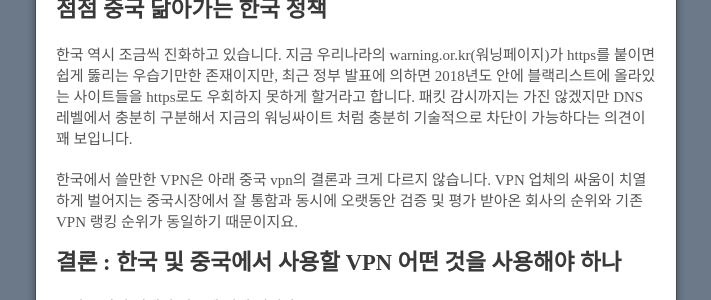
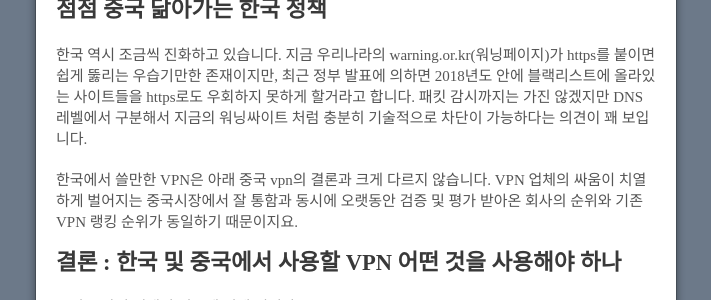
Before and after one commit to infocookie/Infocookie, a Jekyll site: the page built from _posts/2018-02-19-korea-china-vpn.md, in a window 1280 px wide and 900 px high, scrolled down 2812 px. Shown: the part 213-513 px from the top of the window, without its empty margins (284-995 px from the left). Built offline with Jekyll 4.4.1, drawn with Linux system fonts in a browser that asks for light colours; the repository's description, which GitHub fills in, is left out.

Commit message:
Update 2018-02-19-korea-china-vpn.md

```diff
--- a/_posts/2018-02-19-korea-china-vpn.md
+++ b/_posts/2018-02-19-korea-china-vpn.md
@@ -90,7 +90,7 @@ Shadowsocks(패킷 위장 툴) + VPN을 통해서 탈출구를 마련하고자
     * 중국에서는 유료 vpn이라 하더라도 설치 파일을 받을수가 없는데 이럴때는 한국이나 다른 나라에 있는 친구에게 설치파일을 받아서 보내달라고 하거나, 해당 업체 이메일을 보내서 설치파일을 메일로 보내달라고 하는 것도 방법
 
 ## 점점 중국 닮아가는 한국 정책
-한국 역시 조금씩 진화하고 있습니다. 지금 우리나라의 warning.or.kr(워닝페이지)가 https를 붙이면 쉽게 뚫리는 우습기만한 존재이지만, 최근 정부 발표에 의하면 2018년도 안에 블랙리스트에 올라있는 사이트들을 https로도 우회하지 못하게 할거라고 합니다. 패킷 감시까지는 가진 않겠지만 DNS 레벨에서 충분히 구분해서 지금의 워닝싸이트 처럼 충분히 기술적으로 차단이 가능하다는 의견이 꽤 보입니다.
+한국 역시 조금씩 진화하고 있습니다. 지금 우리나라의 warning.or.kr(워닝페이지)가 https를 붙이면 쉽게 뚫리는 우습기만한 존재이지만, 최근 정부 발표에 의하면 2018년도 안에 블랙리스트에 올라있는 사이트들을 https로도 우회하지 못하게 할거라고 합니다. 패킷 감시까지는 가진 않겠지만 DNS 레벨에서 구분해서 지금의 워닝싸이트 처럼 충분히 기술적으로 차단이 가능하다는 의견이 꽤 보입니다.
 
 한국에서 쓸만한 VPN은 아래 중국 vpn의 결론과 크게 다르지 않습니다. VPN 업체의 싸움이 치열하게 벌어지는 중국시장에서 잘 통함과 동시에 오랫동안 검증 및 평가 받아온 회사의 순위와 기존 VPN 랭킹 순위가 동일하기 때문이지요.
 
```
